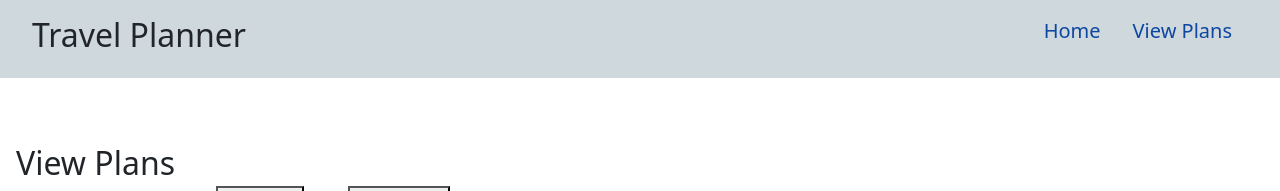
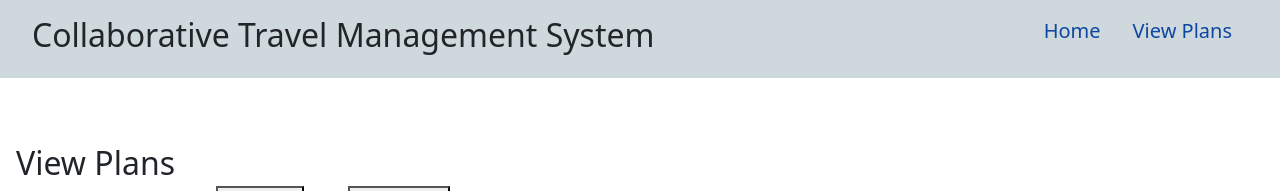
Before and after one commit to RushikeshBhagat/Collaborative-travel-management-system, a Flask app: page /viewPlan in a window 1280 px wide. Shown: the top 191 px of the page. Run offline with Flask 2, Linux system fonts and the light colour scheme; data that the repository does not hold is empty.

Commit message:
Renamed Project Title

```diff
--- a/templates/createPlan.html
+++ b/templates/createPlan.html
@@ -15,7 +15,7 @@
   </head>
   <body>
     <nav>
-      <h2>Travel Management System</h2>
+      <h2>Collaborative Travel Management System</h2>
       <ul>
         <li><a class="navbar-brand" href="{{url_for('index')}}">Home</a></li>
         <li>
--- a/templates/index.html
+++ b/templates/index.html
@@ -15,7 +15,7 @@
   </head>
   <body>
     <nav>
-      <h2>Travel Management System</h2>
+      <h2>Collaborative Travel Management System</h2>
       <ul>
         <li><a class="navbar-brand" href="{{url_for('index')}}">Home</a></li>
         <li>
--- a/templates/viewPlan.html
+++ b/templates/viewPlan.html
@@ -15,7 +15,7 @@
   </head>
   <body>
     <nav>
-      <h2>Travel Planner</h2>
+      <h2>Collaborative Travel Management System</h2>
       <ul>
         <li><a class="navbar-brand" href="{{url_for('index')}}">Home</a></li>
         <li>
```
